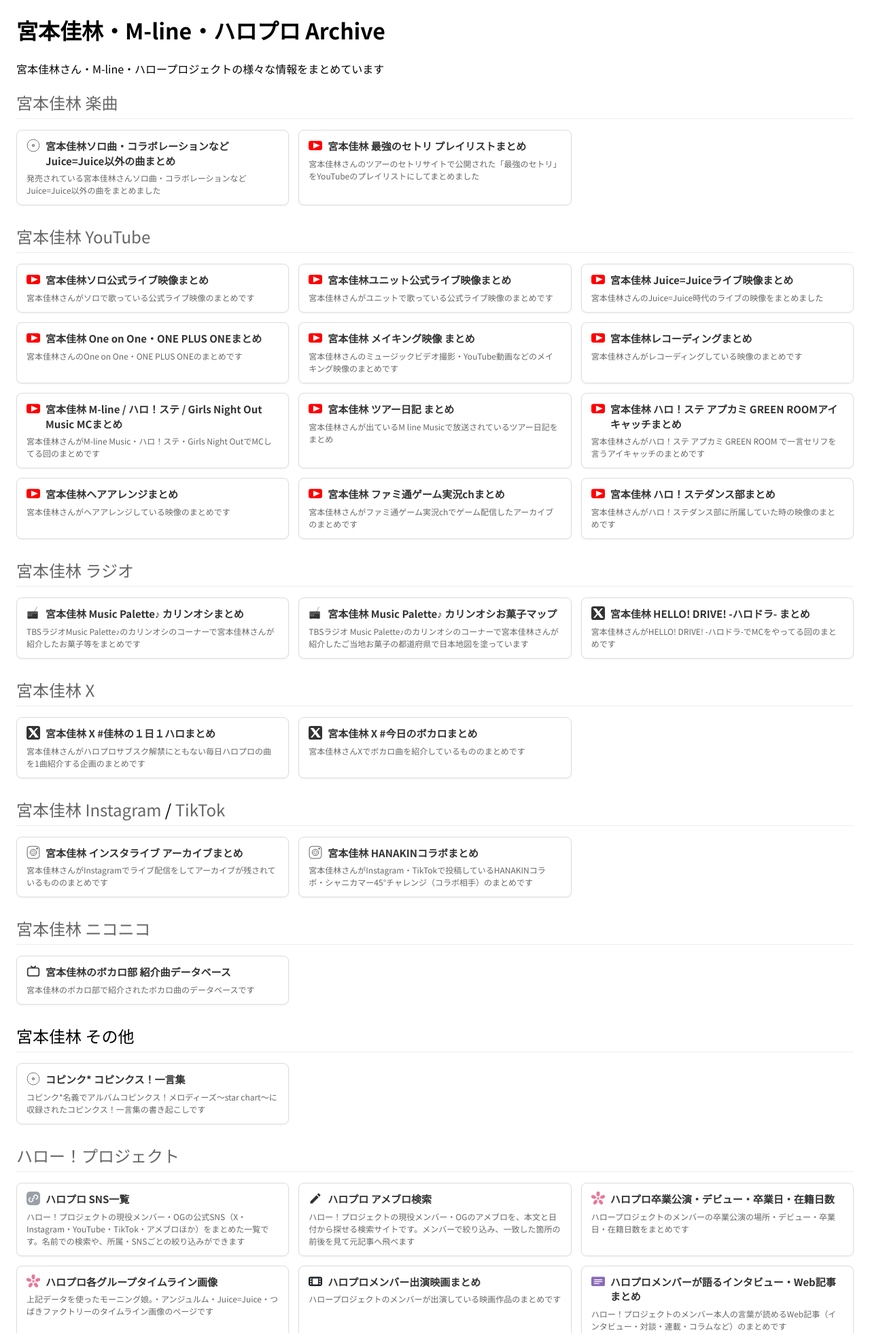
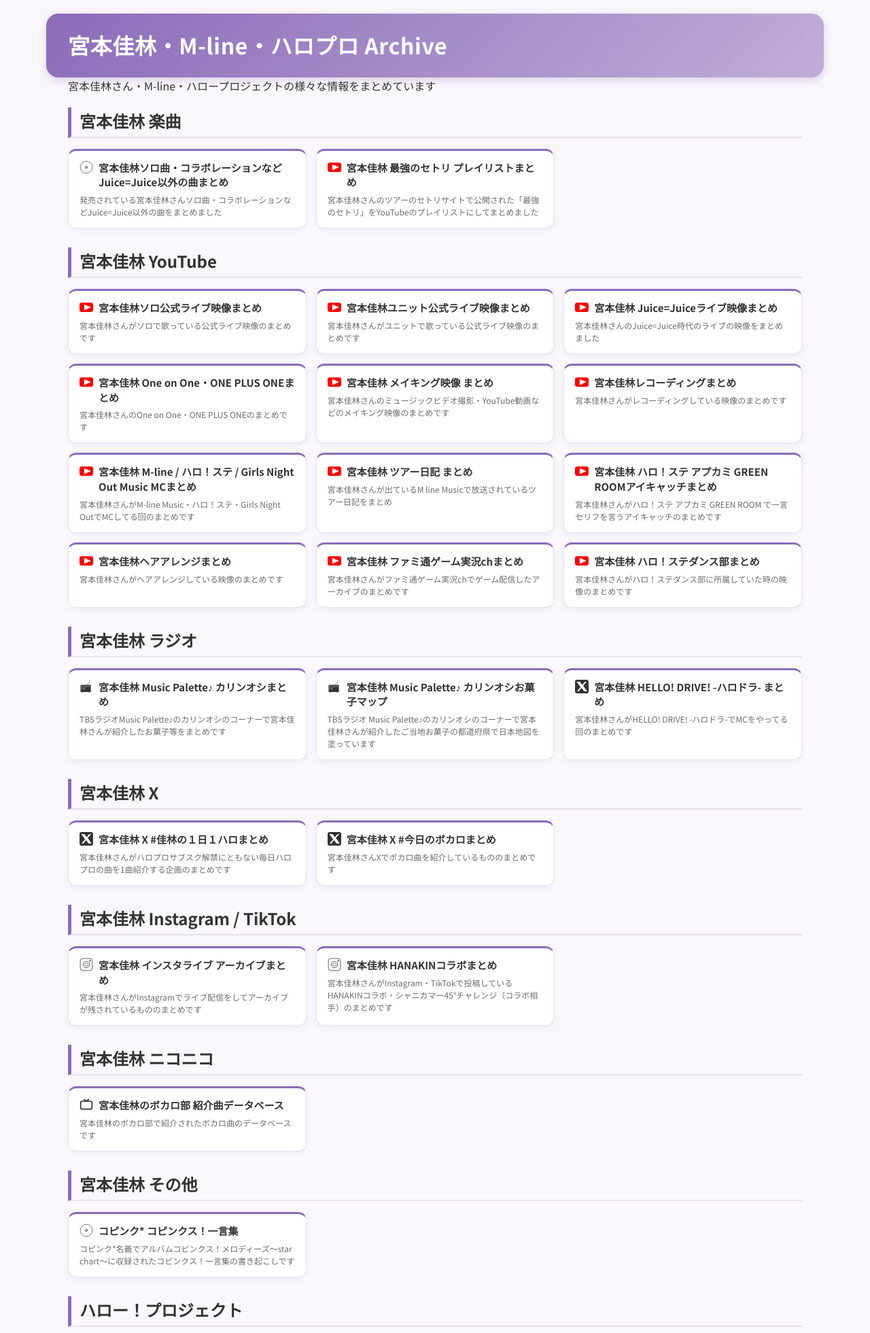
Before and after one commit to yxmxgxn/Cloudflare, a PHP site: page / in a window 1280 px wide. Shown: the top 1961 px of the page at 68% size. Run offline with PHP 8.4, Linux system fonts and the light colour scheme.

Commit message:
Update style.css

```diff
--- a/css/style.css
+++ b/css/style.css
@@ -4,10 +4,20 @@
    toolsサイト(tools.yxmxgxn.workers.dev)と同じ色 */
 :root {
   --accent: #8C6BB8;
+  /* 紫のバリエーションは accent から color-mix で作る(直書きしない) */
+  --accent-soft: color-mix(in srgb, var(--accent) 10%, #fff);
+  --bg: #FAF8FC;
+  --surface: #fff;
+  --text: #333;
+  --muted: #6B6B6B;
+  --border: color-mix(in srgb, var(--accent) 20%, #fff);
+  --link: #5A4A6E;
 }
 
 body {
   font-family: 'Noto Sans JP', sans-serif;
+  background: var(--bg);
+  color: var(--text);
 }
 
 /* フォーム部品は font-family を継承しないので、明示的に本文へ揃える
@@ -25,7 +35,7 @@ img {
 }
 
 a {
-  color: #666 ;
+  color: var(--link);
   text-decoration-line: none;
   transition: 0.3s;
   cursor: pointer;
@@ -90,14 +100,15 @@ h2, h3 {
 }
 
 .card {
-  border: 1px solid #ddd;
-  border-radius: 8px;
-  padding: 12px 14px;
-  background: #fff;
-  box-shadow: 0 1px 3px rgba(0,0,0,.06);
+  border: 1px solid var(--border);
+  border-radius: 12px;
+  padding: 14px 16px;
+  background: var(--surface);
+  box-shadow: 0 2px 8px color-mix(in srgb, var(--accent) 12%, transparent);
   display: flex;
   flex-direction: column;
   gap: 6px;
+  transition: transform .2s, box-shadow .2s;
 }
 
 
@@ -147,13 +158,33 @@ table {
   margin-bottom: 28px;
 }
 
+/* 見出しは左に縦のアクセントバー。文字は太字で見出しらしく */
 .index-section > h2 {
-  margin: 0 0 10px;
-  padding-bottom: 6px;
-  border-bottom: 1px solid #eee;
+  margin: 0 0 12px;
+  padding: 2px 0 6px 12px;
+  border-left: 5px solid var(--accent);
+  border-bottom: 2px solid var(--border);
+  font-weight: bold;
+}
+
+.index-section > h2 a {
+  color: var(--text);
+}
+
+.index-section > h2 a:hover {
+  color: var(--accent);
 }
 
 /* カードの中身。枠・余白・グリッドは .card / .card-grid が持つ */
+.index-card {
+  border-top: 3px solid var(--accent);
+}
+
+.index-card:hover {
+  transform: translateY(-2px);
+  box-shadow: 0 6px 16px color-mix(in srgb, var(--accent) 22%, transparent);
+}
+
 .index-card .index-link {
   display: flex;
   align-items: flex-start;
@@ -161,7 +192,7 @@ table {
   font-size: 15px;
   font-weight: bold;
   line-height: 1.45;
-  color: #333;
+  color: var(--text);
 }
 
 .index-card .index-link:hover {
@@ -171,7 +202,7 @@ table {
 .index-card .index-desc {
   margin: 0;
   font-size: 12px;
-  color: #666;
+  color: var(--muted);
   line-height: 1.5;
 }
 
@@ -181,13 +212,31 @@ table {
 
 /*ヘッダー
 -------------------------------------*/
+/* ページ上部はアクセント色の帯。タイトルは白抜き */
 header {
-
-  margin: 8px 16px 0 16px;
+  margin: 12px 16px 0 16px;
+  padding: 18px 20px;
+  border-radius: 14px;
+  background: linear-gradient(135deg, var(--accent), color-mix(in srgb, var(--accent) 55%, #fff));
+  box-shadow: 0 4px 14px color-mix(in srgb, var(--accent) 28%, transparent);
+}
+header h1 {
+  margin: 0;
+  color: #fff;
+  line-height: 1.3;
+  letter-spacing: .02em;
 }
 .site-title {
-  color: #666;
+  margin: 0;
+  color: #fff;
   font-size: 16px;
+  font-weight: bold;
+}
+header .site-title a {
+  color: #fff;
+}
+header .site-title a:hover {
+  opacity: .8;
 }
 
 .last-update {
@@ -686,11 +735,15 @@ main {
 /*フッダー
 -------------------------------------*/
 footer {
+  margin-top: 32px;
+  padding: 20px 16px 24px;
   text-align: right;
-  color: #666;
+  color: var(--muted);
+  background: var(--accent-soft);
+  border-top: 3px solid var(--accent);
 }
 footer a {
-  color: #666;
+  color: var(--link);
   text-decoration: none; /* リンクの下線を消す */
   transition: color 0.3s;
 }
@@ -794,6 +847,54 @@ footer a {
    全<table>は footer.php が .table-scroll で包むので、これ1つで全表に効く */
 .table-scroll table {
   font-size: 16px !important;
+}
+
+/* スマホ: 余白を詰める(文字サイズは PC と共通のまま変えない)。
+   タイトルは1行に収め、収まらない分は省略記号で切る */
+header {
+  margin: 8px 10px 0;
+  padding: 10px 14px;
+  border-radius: 12px;
+}
+header h1,
+header .site-title {
+  white-space: nowrap;
+  overflow: hidden;
+  text-overflow: ellipsis;
+  letter-spacing: 0;
+}
+main {
+  margin: 0 10px 12px;
+}
+.card-grid {
+  gap: 10px;
+}
+.card {
+  padding: 12px 14px;
+}
+footer {
+  padding: 16px 12px 20px;
+}
+}
+
+/* PC: 本文と帯を中央寄せの幅に揃えて、見出しと余白を大きく */
+@media screen and (min-width: 769px) {
+header,
+main {
+  max-width: 1080px;
+  margin-left: auto;
+  margin-right: auto;
+}
+header {
+  margin-top: 20px;
+  padding: 26px 32px;
+  border-radius: 18px;
+}
+main {
+  margin-bottom: 24px;
+}
+footer {
+  padding: 24px 32px 28px;
 }
 }
 
```
